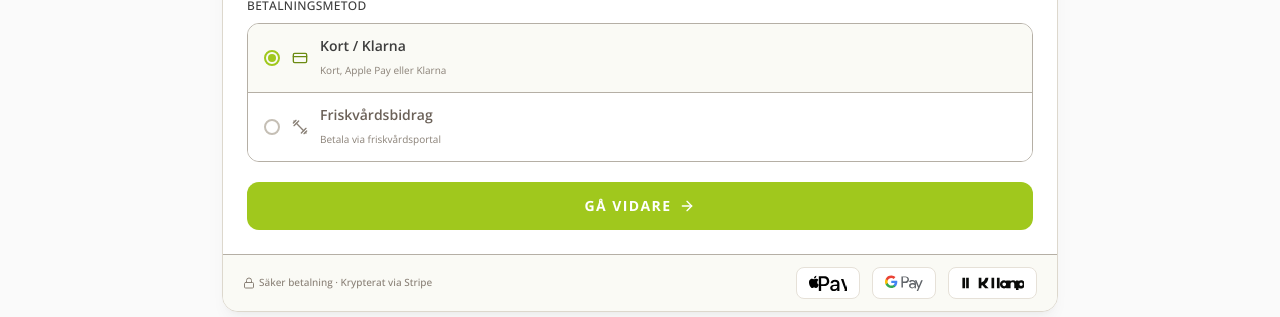
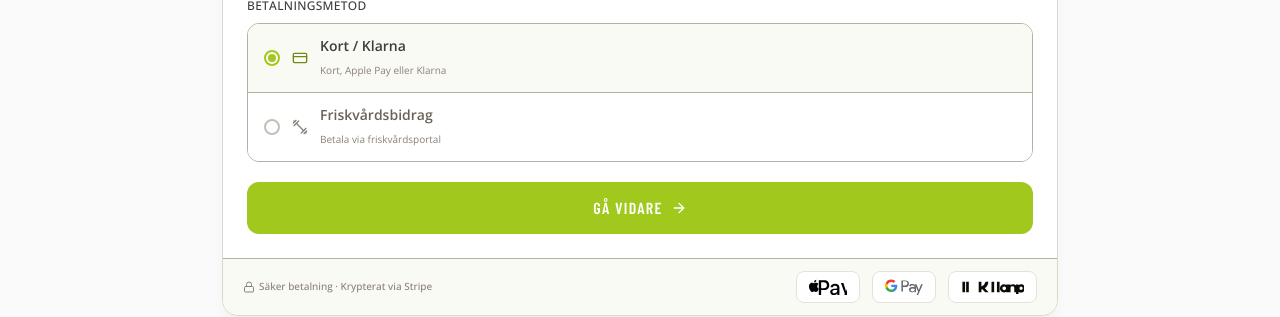
Before and after one commit to pto-agi/ai-kocken, a React (Vite) app: page /bli-klient in a window 1280 px wide. Shown: the part 1122-1439 px from the top of the page. Built offline with nearby package versions, Linux system fonts and the light colour scheme; no server answers.

Commit message:
cta: Barlow Condensed 600 16px — clean, not grötig

```diff
--- a/pages/BliKlient.tsx
+++ b/pages/BliKlient.tsx
@@ -363,7 +363,8 @@ export const BliKlient: React.FC = () => {
                       </div>
                     )}
                     <button type="button" onClick={handleStartPayment}
-                      className="w-full py-3.5 rounded-xl font-black text-sm uppercase tracking-widest bg-[#a0c81d] text-white hover:bg-[#8ab516] hover:shadow-lg hover:shadow-[#a0c81d]/20 active:scale-[0.98] transition-[background-color,box-shadow,transform] flex items-center justify-center gap-2">
+                      className="w-full py-3.5 rounded-xl uppercase tracking-wide bg-[#a0c81d] text-white hover:bg-[#8ab516] hover:shadow-lg hover:shadow-[#a0c81d]/20 active:scale-[0.98] transition-[background-color,box-shadow,transform] flex items-center justify-center gap-2"
+                      style={{ fontFamily: "'Barlow Condensed', sans-serif", fontWeight: 600, fontSize: '16px', letterSpacing: '0.08em' }}>
                       Gå vidare <ArrowRight className="w-4 h-4" aria-hidden="true" />
                     </button>
                   </div>
```
